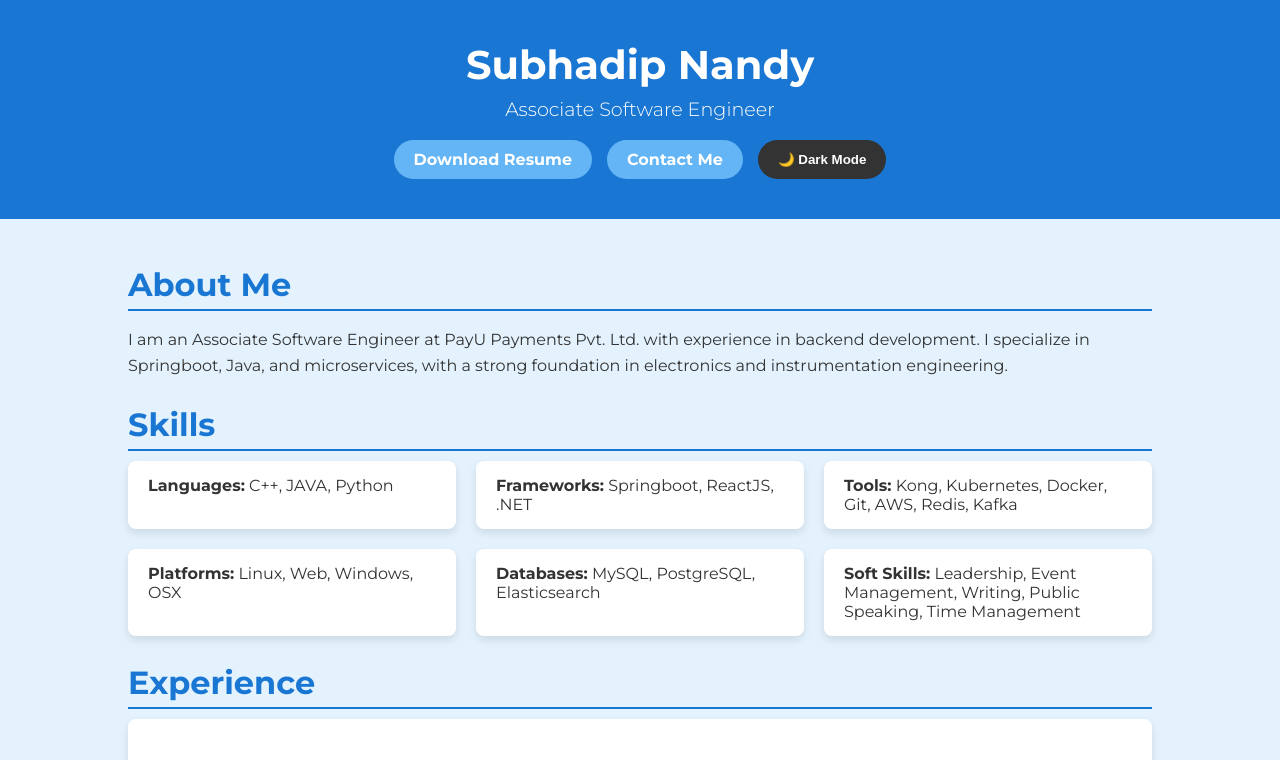
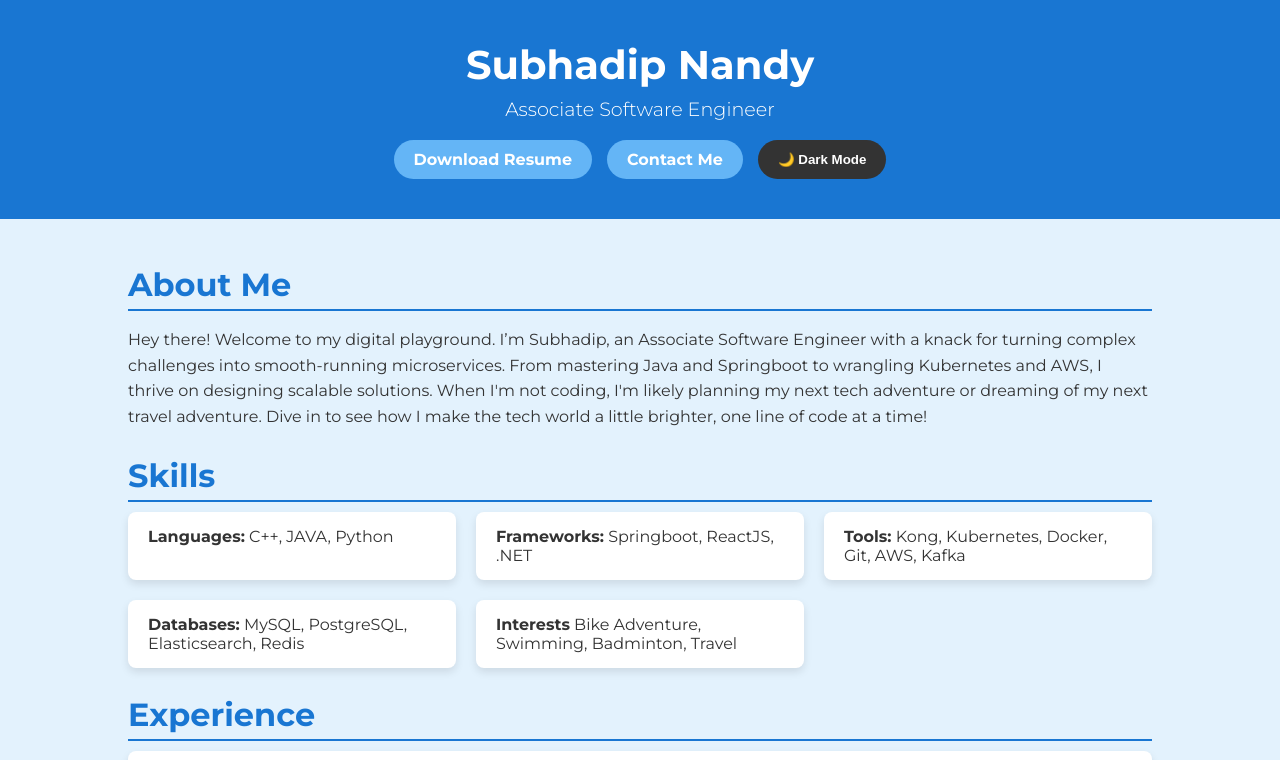
Before and after one commit to Subhadip-decode/Portfolio, a plain HTML site: page index.html in a window 1280 px wide. Shown: the top 760 px of the page. Drawn offline with Linux system fonts and the light colour scheme.

Commit message:
Updated details

```diff
--- a/index.html
+++ b/index.html
@@ -25,7 +25,7 @@
         <!-- About Me Section -->
         <section>
             <h2>About Me</h2>
-            <p>I am an Associate Software Engineer at PayU Payments Pvt. Ltd. with experience in backend development. I specialize in Springboot, Java, and microservices, with a strong foundation in electronics and instrumentation engineering.</p>
+            <p>Hey there! Welcome to my digital playground. I’m Subhadip, an Associate Software Engineer with a knack for turning complex challenges into smooth-running microservices. From mastering Java and Springboot to wrangling Kubernetes and AWS, I thrive on designing scalable solutions. When I'm not coding, I'm likely planning my next tech adventure or dreaming of my next travel adventure. Dive in to see how I make the tech world a little brighter, one line of code at a time!</p>
         </section>
 
         <!-- Skills Section -->
@@ -34,10 +34,9 @@
             <div class="grid">
                 <div class="grid-item"><strong>Languages:</strong> C++, JAVA, Python</div>
                 <div class="grid-item"><strong>Frameworks:</strong> Springboot, ReactJS, .NET</div>
-                <div class="grid-item"><strong>Tools:</strong> Kong, Kubernetes, Docker, Git, AWS, Redis, Kafka</div>
-                <div class="grid-item"><strong>Platforms:</strong> Linux, Web, Windows, OSX</div>
-                <div class="grid-item"><strong>Databases:</strong> MySQL, PostgreSQL, Elasticsearch</div>
-                <div class="grid-item"><strong>Soft Skills:</strong> Leadership, Event Management, Writing, Public Speaking, Time Management</div>
+                <div class="grid-item"><strong>Tools:</strong> Kong, Kubernetes, Docker, Git, AWS, Kafka</div>
+                <div class="grid-item"><strong>Databases:</strong> MySQL, PostgreSQL, Elasticsearch, Redis</div>
+                <div class="grid-item"><strong>Interests</strong> Bike Adventure, Swimming, Badminton, Travel</div>
             </div>
         </section>
 
@@ -64,6 +63,7 @@
             <div class="card">
                 <h3>Technology Consultant (Internship), PricewaterhouseCoopers Pvt. Ltd. (June 2022 - August 2022)</h3>
                 <ul>
+                    <li>Created an MVC service for stock management using .NET framework and ReactJs.</li>
                     <li>Created an MVC service for stock management using .NET framework and ReactJs.</li>
                 </ul>
             </div>
@@ -103,7 +103,7 @@
         <h2>Contact Me</h2>
         <p>Email: <a href="mailto:subhadipnandyofficial@gmail.com">subhadipnandyofficial@gmail.com</a></p>
         <p>Phone: <a href="tel:+918145524273">+91-8145524273</a></p>
-        <p>LinkedIn: <a href="https://www.linkedin.com/in/subhadipnandy" target="_blank">linkedin.com/in/subhadipnandy</a></p>
+        <p>LinkedIn: <a href="https://www.linkedin.com/in/subhadip01nandy/" target="_blank">linkedin.com/in/subhadipnandy</a></p>
         <button class="back-to-top">⬆️ Back to Top</button>
     </footer>
 </body>
```
